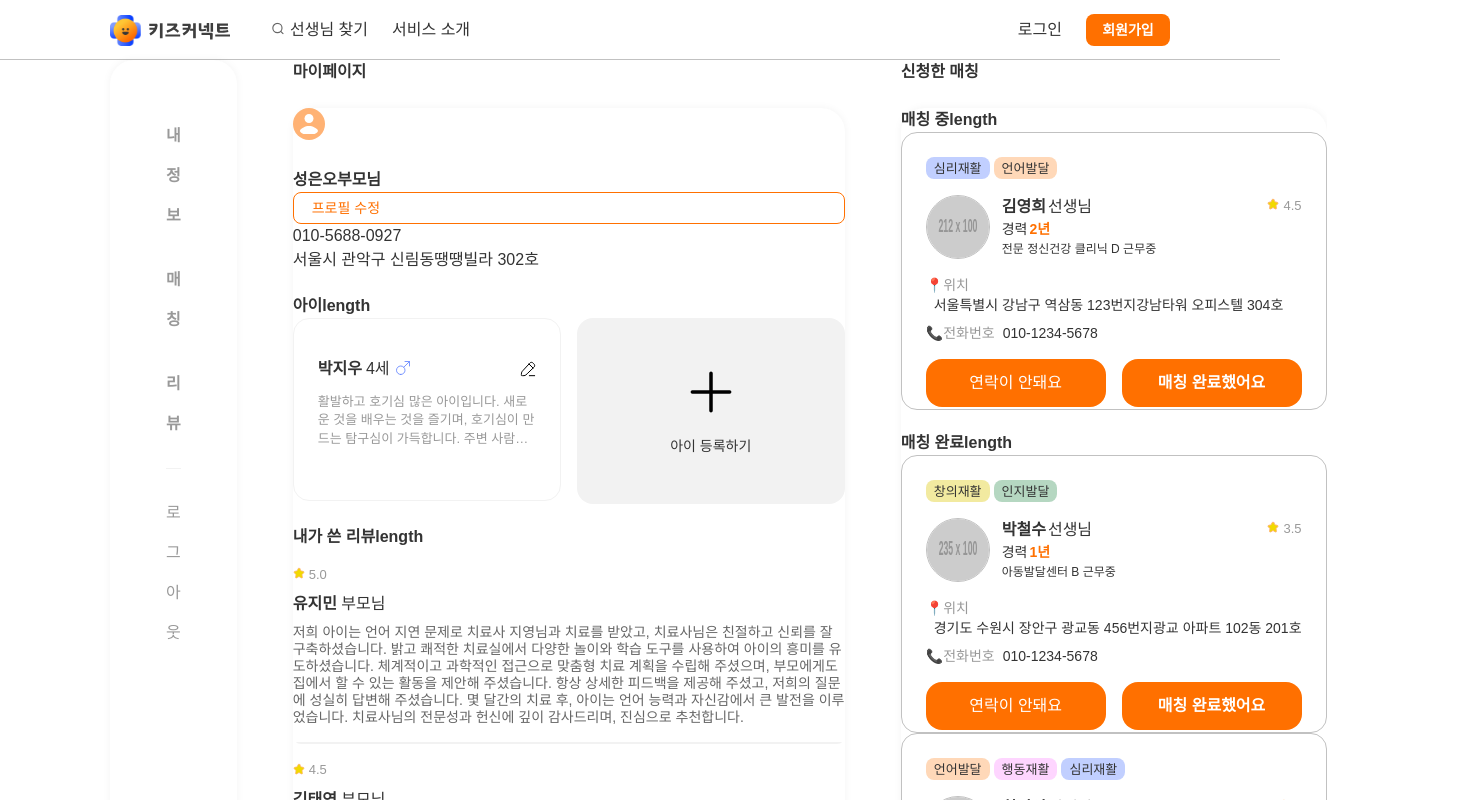
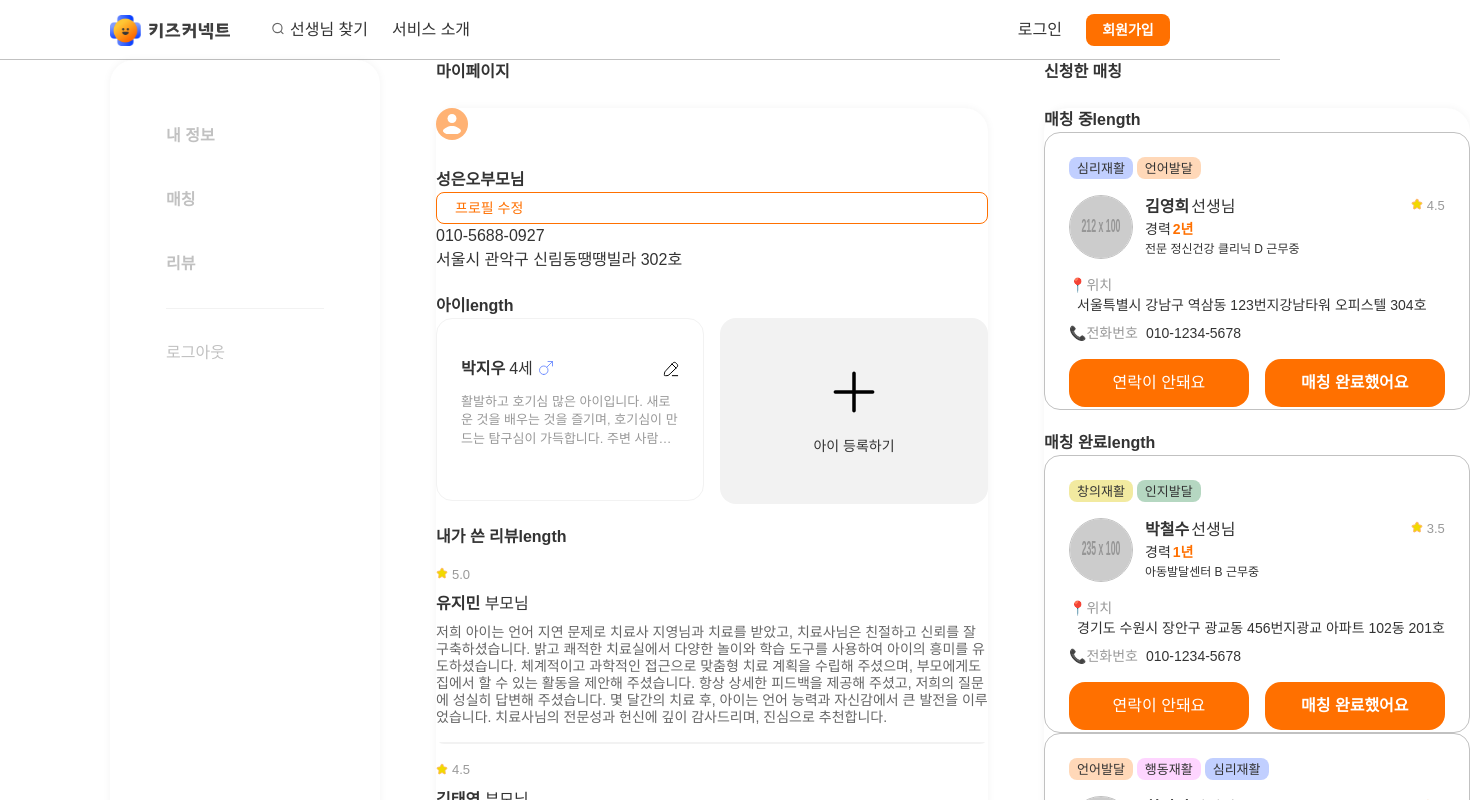
Before and after one commit to woojinhong/kidsconnectFolk, a React (Vite) app in the folder client/: page /mypage/p in a window 1280 px wide. Shown: the top 800 px of the page, 1470 px wide, since content can reach past the window. Built offline with nearby package versions, Linux system fonts and the light colour scheme.

Commit message:
[Feat] handleNavMenu function is featured to handle inner content in Mypage

```diff
--- a/client/src/Component/Mypage/Navigation/Navigation.style.ts
+++ b/client/src/Component/Mypage/Navigation/Navigation.style.ts
@@ -16,19 +16,40 @@ export const StyledNavigation = styled.aside`
     gap: 24px;
   }
   & li {
+    width: 158px;
     line-height: 40px;
     font-weight: 800;
-    color: #999999;
   }
-  & span {
+  & > button {
+    line-height: 40px;
+    background-color: transparent;
+    text-align: left;
+    color: #c1c1c1;
+  }
+  & > ul button {
+    text-align: left;
+    width: 100%;
+    line-height: 40px;
+    background-color: transparent;
+    transition: all 0.2s;
+  }
+  & ul:after {
+    content: "";
+    display: block;
     width: 100%;
     height: 1px;
     background-color: #f2f2f2;
   }
-  & button {
-    line-height: 40px;
-    background-color: transparent;
-    text-align: left;
+
+  & li button:hover {
     color: #999999;
   }
 `;
+
+export const getButtonStyles = (isFocused: boolean) => {
+  if (isFocused) {
+    return {
+      color: "#333333",
+    };
+  } else return { color: "#c1c1c1" };
+};
--- a/client/src/Component/Mypage/Navigation/Navigation.tsx
+++ b/client/src/Component/Mypage/Navigation/Navigation.tsx
@@ -1,24 +1,53 @@
-import { StyledNavigation } from "./Navigation.style";
-
-const menuOnParents = ["내 정보", "신청한 매칭"];
-const menuOnTherapist = ["내 정보", "매칭", "리뷰"];
+import { clickButtonEvent } from "../../../Assets/CommonType/EventType";
+import { StyledNavigation, getButtonStyles } from "./Navigation.style";
 
 function Navigation({
   userType = "parents",
+  handleNavMenu,
+  clickedNavMenu,
 }: {
   userType?: "parents" | "therapist";
+  clickedNavMenu?: string;
+  handleNavMenu: (e: clickButtonEvent) => void;
 }) {
+  const isClickedNavMenu = (menu: string): boolean => {
+    if (menu === clickedNavMenu) {
+      return true;
+    } else return false;
+  };
   return (
     <StyledNavigation>
       <ul>
         {userType === "parents"
-          ? menuOnParents.map((menu, index) => <li key={index}>{menu}</li>)
-          : menuOnTherapist.map((menu, index) => <li key={index}>{menu}</li>)}
+          ? menuOnParents.map((menu, index) => (
+              <li key={index}>
+                <button
+                  type="button"
+                  onClick={handleNavMenu}
+                  style={getButtonStyles(isClickedNavMenu(menu))}
+                >
+                  {menu}
+                </button>
+              </li>
+            ))
+          : menuOnTherapist.map((menu, index) => (
+              <li key={index}>
+                <button
+                  type="button"
+                  onClick={handleNavMenu}
+                  style={getButtonStyles(isClickedNavMenu(menu))}
+                >
+                  {menu}
+                </button>
+              </li>
+            ))}
       </ul>
-      <span />
       <button type="button">로그아웃</button>
     </StyledNavigation>
   );
 }
 
 export default Navigation;
+
+const menuOnParents = ["내 정보", "신청한 매칭"];
+const menuOnTherapist = ["내 정보", "매칭", "리뷰"];
```
